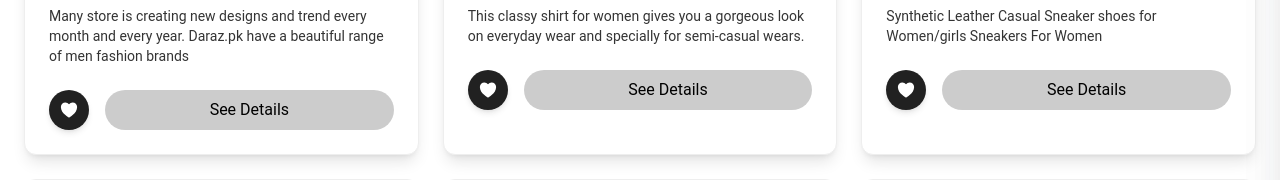
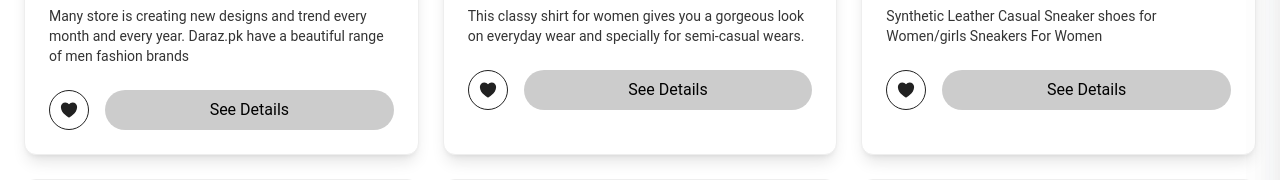
Before and after one commit to mdpahlovi/engizny, a Next.js app: page / in a window 1280 px wide. Shown: the part 528-708 px from the top of the page. Built offline with nearby package versions, Linux system fonts and the light colour scheme.

Commit message:
[Done] Add to Card & Wishlist Functionality

```diff
--- a/app/product/[id]/page.tsx
+++ b/app/product/[id]/page.tsx
@@ -1,14 +1,11 @@
+import { IProductData } from "@/types";
 import { products } from "@/public/data";
-import { IProductData } from "@/types";
-import { Params } from "next/dist/shared/lib/router/utils/route-matcher";
-import { Button, IconButton } from "@/components/Common/MTComponent";
-import getSize from "@/helpers/getSize";
-import getColor from "@/helpers/getColor";
-import { HeartIcon } from "@heroicons/react/24/solid";
+import { Button } from "@/components/Common/MTComponent";
 import ProductCarousel from "@/components/Product/ProductCarousel";
-import Section from "@/components/Product/Section";
+import Section from "@/components/Product/SetProductDetails/Section";
+import SetProductDetails from "@/components/Product/SetProductDetails";
 
-export default function ProductDetails({ params }: { params: Params }) {
+export default function ProductDetails({ params }: { params: { id: string } }) {
     const productData: IProductData | undefined = products.find((product) => product.id === Number(params.id));
 
     if (productData === undefined) {
@@ -37,28 +34,7 @@ export default function ProductDetails({ params }: { params: Params }) {
                             </Button>
                         ))}
                     </Section>
-                    <Section title="Size">
-                        {sizes.map((size, idx) => (
-                            <IconButton key={idx}>{getSize(size)}</IconButton>
-                        ))}
-                    </Section>
-                    <Section title="Colors">
-                        {colors.map((color, idx) => (
-                            <IconButton key={idx}>
-                                <div className={`w-4 h-4 ${getColor(color)}`} />
-                            </IconButton>
-                        ))}
-                    </Section>
-                    <div className="flex gap-4 pt-2">
-                        <Button size="sm" color="gray">
-                            Add To Card
-                        </Button>
-                        <div>
-                            <IconButton>
-                                <HeartIcon className="w-5 h-5" />
-                            </IconButton>
-                        </div>
-                    </div>
+                    <SetProductDetails id={id} sizes={sizes} colors={colors} />
                 </div>
             </section>
         );
--- /dev/null
+++ b/components/Common/AddToCard.tsx
@@ -0,0 +1,16 @@
+import { Button } from "@material-tailwind/react";
+import { addToCard } from "@/redux/features/card/cardSlice";
+import { useAppDispatch, useAppSelector } from "@/redux/hooks";
+
+export default function AddToCard({ id, size, color }: { id: number; size: string; color: string }) {
+    const dispatch = useAppDispatch();
+    const { cards } = useAppSelector((state) => state.card);
+
+    const isExist = cards.map((card) => card.product).includes(id);
+
+    return (
+        <Button size="sm" variant={isExist ? "filled" : "outlined"} onClick={() => dispatch(addToCard({ product: id, size, color }))}>
+            Add To Card
+        </Button>
+    );
+}
--- /dev/null
+++ b/components/Common/AddToWishlist.tsx
@@ -0,0 +1,21 @@
+"use client";
+
+import { HeartIcon } from "@heroicons/react/24/solid";
+import { IconButton } from "@material-tailwind/react";
+import { useAppDispatch, useAppSelector } from "@/redux/hooks";
+import { addToWishlist } from "@/redux/features/wishlist/wishlistSlice";
+
+export default function AddToWishlist({ id }: { id: number }) {
+    const dispatch = useAppDispatch();
+    const { wishlist } = useAppSelector((state) => state.wishlist);
+
+    const isExist = wishlist.includes(id);
+
+    return (
+        <div>
+            <IconButton variant={isExist ? "filled" : "outlined"} onClick={() => dispatch(addToWishlist(id))}>
+                <HeartIcon className="w-5 h-5" />
+            </IconButton>
+        </div>
+    );
+}
--- a/components/Common/MTComponent.tsx
+++ b/components/Common/MTComponent.tsx
@@ -18,6 +18,7 @@ import {
     CardFooter,
     Carousel,
     Drawer,
+    Badge,
 } from "@material-tailwind/react";
 
 export {
@@ -38,4 +39,5 @@ export {
     CardFooter,
     Carousel,
     Drawer,
+    Badge,
 };
--- a/components/Common/ReduxProvider.tsx
+++ b/components/Common/ReduxProvider.tsx
@@ -5,5 +5,7 @@ import { store } from "@/redux/store";
 import { useTheme } from "@material-tailwind/react";
 
 export default function ReduxProvider({ children }: { children: React.ReactNode }) {
+    console.log(useTheme());
+
     return <Provider store={store}>{children}</Provider>;
 }
--- a/components/Home/ProductCard.tsx
+++ b/components/Home/ProductCard.tsx
@@ -1,8 +1,8 @@
+import Link from "next/link";
 import Image from "next/image";
 import { IProduct } from "@/types";
-import { Card, CardHeader, CardBody, CardFooter, Button, IconButton } from "../Common/MTComponent";
-import { HeartIcon } from "@heroicons/react/24/solid";
-import Link from "next/link";
+import { Card, CardHeader, CardBody, CardFooter, Button } from "../Common/MTComponent";
+import AddToWishlist from "../Common/AddToWishlist";
 
 export default function ProductCard({ id, product }: { id: number; product: IProduct }) {
     const { images, name, price, description } = product;
@@ -20,11 +20,7 @@ export default function ProductCard({ id, product }: { id: number; product: IPro
                 <h6 className="text-content/80">{description}</h6>
             </CardBody>
             <CardFooter className="pt-0 flex items-center gap-4">
-                <div>
-                    <IconButton>
-                        <HeartIcon className="w-5 h-5" />
-                    </IconButton>
-                </div>
+                <AddToWishlist id={id} />
                 <Link href={`/product/${id}`} className="w-full">
                     <Button size="sm" color="gray" fullWidth>
                         See Details
--- a/components/Layout/Main.tsx
+++ b/components/Layout/Main.tsx
@@ -74,13 +74,26 @@ export default function Main({ children }: { children: React.ReactNode }) {
                     md: { fontSize: "", borderRadius: "rounded-full" },
                     lg: { fontSize: "", borderRadius: "rounded-full" },
                 },
-                variants: { filled: { blue: { backgroud: "bg-primary", hover: "hover:shadow-md hover:shadow-primary/30", shadow: "" } } },
+                variants: {
+                    filled: { blue: { backgroud: "bg-primary", hover: "hover:shadow-md hover:shadow-primary/30", shadow: "" } },
+                    outlined: { blue: { border: "border border-primary", color: "text-primary", focus: "" } },
+                },
             },
         },
         card: {
             styles: {
                 base: { shadow: { boxShadow: "border shadow-lg" } },
                 variants: { filled: { white: { backgroud: "bg-background", color: "text-content" } } },
+            },
+        },
+        badge: {
+            styles: {
+                base: {
+                    badge: {
+                        initial: { fontSize: "text-[10px]", fontWeight: "", paddingX: "px-0.5", paddingY: "py-0.5" },
+                        withContent: { minHeight: "min-h-[14px]", minWidth: "min-w-[14px]" },
+                    },
+                },
             },
         },
     };
--- a/components/Layout/ToggleNav.tsx
+++ b/components/Layout/ToggleNav.tsx
@@ -1,7 +1,7 @@
 "use client";
 
 import { useEffect } from "react";
-import { Collapse } from "../Common/MTComponent";
+import { Collapse, Badge } from "../Common/MTComponent";
 import { useAppDispatch, useAppSelector } from "@/redux/hooks";
 import { toggleCardDrawer, toggleClose, toggleOpen, toggleWishlistDrawer } from "@/redux/features/navbar/toggleNavSlice";
 import { Bars3Icon, XMarkIcon, ClipboardDocumentListIcon, ShoppingCartIcon } from "@heroicons/react/24/solid";
@@ -9,6 +9,8 @@ import { Bars3Icon, XMarkIcon, ClipboardDocumentListIcon, ShoppingCartIcon } fro
 export function ToggleButton() {
     const dispatch = useAppDispatch();
     const { open } = useAppSelector((state) => state.toggleNav);
+    const { wishlist } = useAppSelector((state) => state.wishlist);
+    const { cards } = useAppSelector((state) => state.card);
 
     useEffect(() => {
         window.addEventListener("resize", () => window.innerWidth >= 960 && dispatch(toggleClose()));
@@ -16,8 +18,12 @@ export function ToggleButton() {
 
     return (
         <>
-            <ClipboardDocumentListIcon className="w-5 h-5 cursor-pointer" onClick={() => dispatch(toggleWishlistDrawer())} />
-            <ShoppingCartIcon className="w-5 h-5 cursor-pointer" onClick={() => dispatch(toggleCardDrawer())} />
+            <Badge invisible={wishlist.length === 0} content={wishlist.length}>
+                <ClipboardDocumentListIcon className="w-5 h-5 cursor-pointer" onClick={() => dispatch(toggleWishlistDrawer())} />
+            </Badge>
+            <Badge invisible={cards.length === 0} content={cards.length}>
+                <ShoppingCartIcon className="w-5 h-5 cursor-pointer" onClick={() => dispatch(toggleCardDrawer())} />
+            </Badge>
             {open ? (
                 <XMarkIcon onClick={() => dispatch(toggleClose())} className="w-5 h-5 cursor-pointer lg:hidden" />
             ) : (
--- /dev/null
+++ b/components/Product/SetProductDetails/index.tsx
@@ -0,0 +1,37 @@
+"use client";
+
+import Section from "./Section";
+import { useState } from "react";
+import getSize from "@/helpers/getSize";
+import getColor from "@/helpers/getColor";
+import { IconButton } from "@/components/Common/MTComponent";
+import AddToWishlist from "@/components/Common/AddToWishlist";
+import AddToCard from "@/components/Common/AddToCard";
+
+export default function SetProductDetails({ id, sizes, colors }: { id: number; sizes: string[]; colors: string[] }) {
+    const [mySize, setMySize] = useState(sizes[0]);
+    const [myColor, setMyColor] = useState(colors[0]);
+
+    return (
+        <>
+            <Section title="Size">
+                {sizes.map((size, idx) => (
+                    <IconButton key={idx} variant={mySize === size ? "filled" : "outlined"} onClick={() => setMySize(size)}>
+                        {getSize(size)}
+                    </IconButton>
+                ))}
+            </Section>
+            <Section title="Colors">
+                {colors.map((color, idx) => (
+                    <IconButton key={idx} variant={myColor === color ? "filled" : "outlined"} onClick={() => setMyColor(color)}>
+                        <div className={`w-4 h-4 ${getColor(color)}`} />
+                    </IconButton>
+                ))}
+            </Section>
+            <div className="flex gap-4 pt-2">
+                <AddToCard id={id} size={mySize} color={myColor} />
+                <AddToWishlist id={id} />
+            </div>
+        </>
+    );
+}
--- a/redux/features/card/cardSlice.ts
+++ b/redux/features/card/cardSlice.ts
@@ -1,6 +1,6 @@
 "use client";
 
-import { CardState } from "@/types";
+import { CardPayload, CardState } from "@/types";
 import { PayloadAction, createSlice } from "@reduxjs/toolkit";
 
 interface IProductCard {
@@ -15,7 +15,7 @@ export const cardSlice = createSlice({
     name: "card",
     initialState,
     reducers: {
-        addToCard: (state, action: PayloadAction<CardState>) => {
+        addToCard: (state, action: PayloadAction<CardPayload>) => {
             const isExist = state.cards.find((product) => product.product === action.payload.product);
             if (isExist) {
                 isExist.quantity = isExist.quantity! + 1;
--- a/types/index.ts
+++ b/types/index.ts
@@ -26,3 +26,8 @@ export interface CardState {
     size: string;
     color: string;
 }
+export interface CardPayload {
+    product: number;
+    size: string;
+    color: string;
+}
```
Also changed, not shown: components/Product/SetProductDetails/Section.tsx (renamed from components/Product/Section.tsx).
